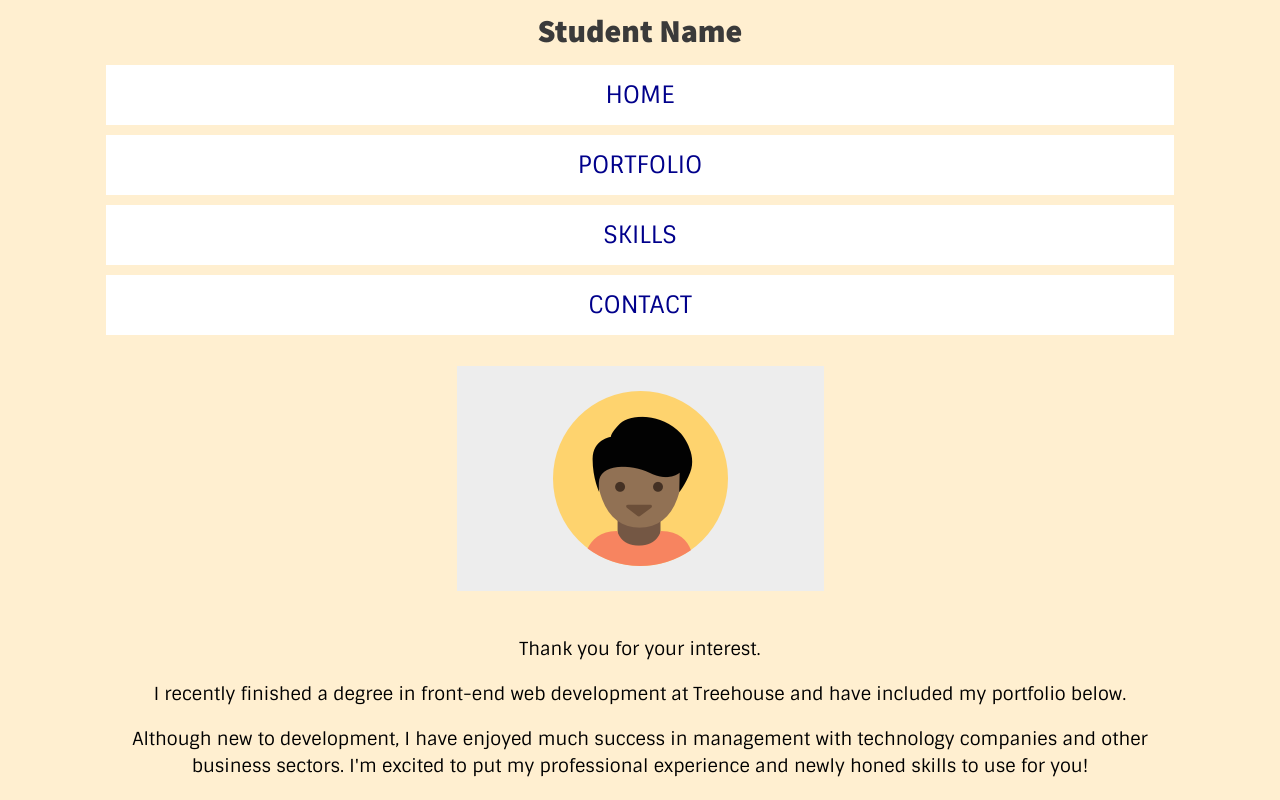
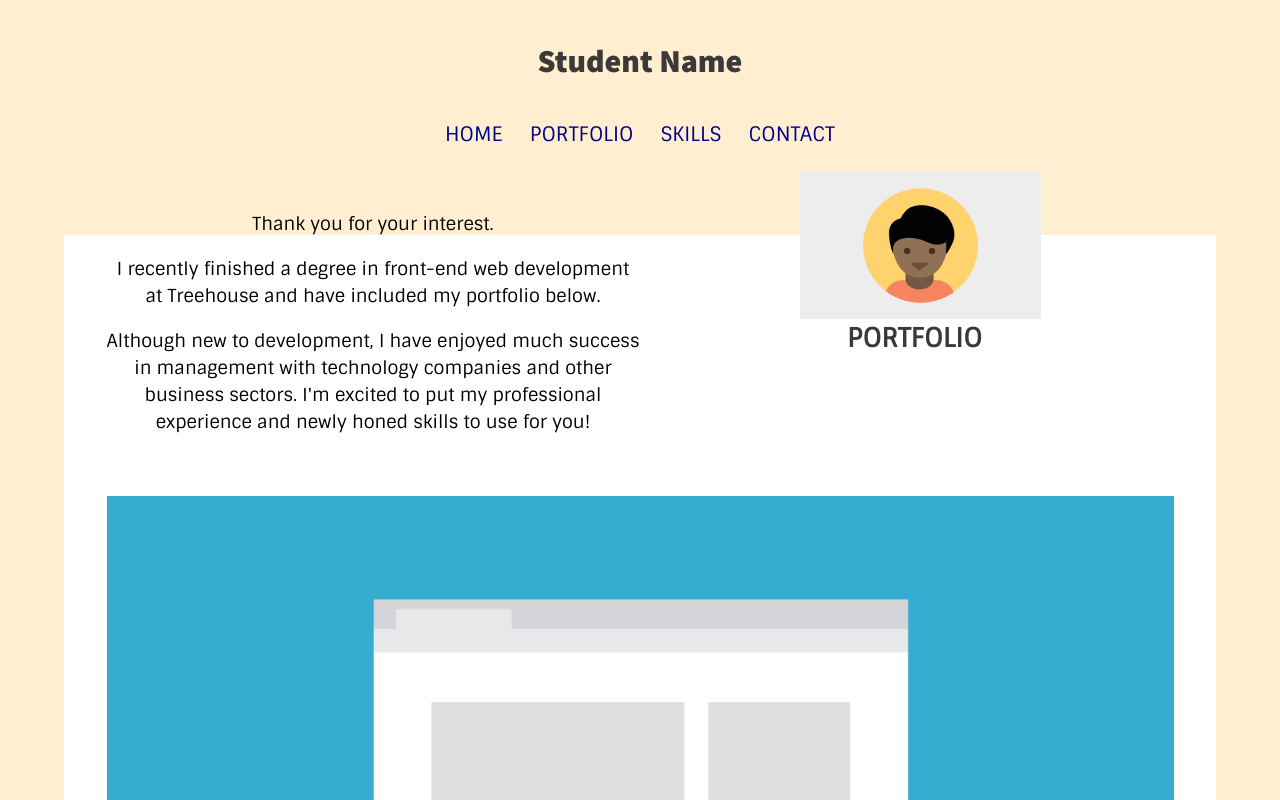
Before and after one commit to dmarriott/dm-techdegree-project-2, a plain HTML site: page index.html in a window 1280 px wide. Shown: the top 800 px of the page. Drawn offline with Linux system fonts and the light colour scheme.

Commit message:
floating note and headshot

```diff
--- a/css/style.css
+++ b/css/style.css
@@ -77,7 +77,7 @@ base layout
 
 h1.main-title {
     text-align: center;
-    margin: 0px auto;
+    margin: 30px 0px;
 }
 
 .main-nav {
@@ -88,17 +88,13 @@ h1.main-title {
     width: 100%;
 }
 
-.main-nav a {
-    display: block;
-    padding: .5em;
-    margin: 10px 0px 10px 0px;
-    background: white;
-    /* border: 1px solid red; */
-}
-
 .main-nav li {
     font-size: 20px;
     font-size: 2.0rem;   /*   =20px   */
+    display: block;
+    padding: .5em;
+    margin: 10px auto;
+    background: white;
 }
 
 .aboutme li {
@@ -181,10 +177,7 @@ layout containers
     float: right;
 }
 
-.clearfix::after {
-    content: "";
-    clear: both;
-}
+
 
 /* ==========================================
 media queries
@@ -227,9 +220,27 @@ media queries
         margin: 0 auto;
     }
 
-    .main-nav li {
+    .main-nav {
         font-size: 24px;
         font-size: 2.4rem;   /*   =24px   */
+    }
+
+    .main-nav li {
+        display: inline;
+        margin: 0px auto;
+        background: none;
+    }
+
+    .header-note {
+        float: left;
+        width: 50%;
+        margin-right: 15px;
+    }
+
+    .headshot {
+        float: right;
+        width: 30%;
+        margin-left: 15px;
     }
 
     .aboutme li {
@@ -251,3 +262,8 @@ media queries
         float: right;
     }
 }
+
+.clearfix:after {
+    content: "";
+    clear: both;
+}
--- a/index.html
+++ b/index.html
@@ -25,10 +25,10 @@ Dennis Marriott
                 <ul>
                     <li><a href="#home">Home</a></li>
                     <li><a href="#portfolio">Portfolio</a></li>
-                    <li> <a href="#skills">Skills</a></li>
+                    <li><a href="#skills">Skills</a></li>
                     <li><a href="#contact">Contact</a></li>
                 </ul>
-            </nav>
+            </nav> <!--   /.main-nav   -->
             <div class="main-headshot">
                 <img src="images/responsive-layout-profile.png" alt="student headshot" class="headshot">
             </div> <!--   /.main-headshot   -->
```
